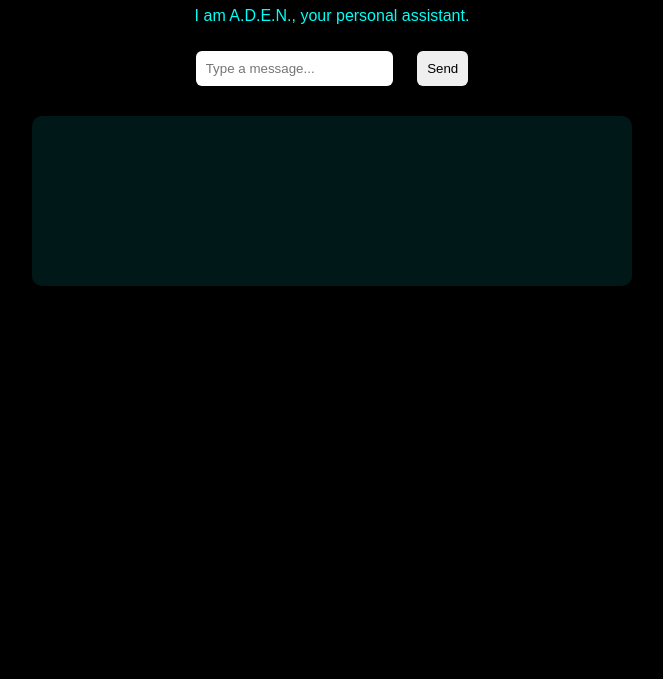
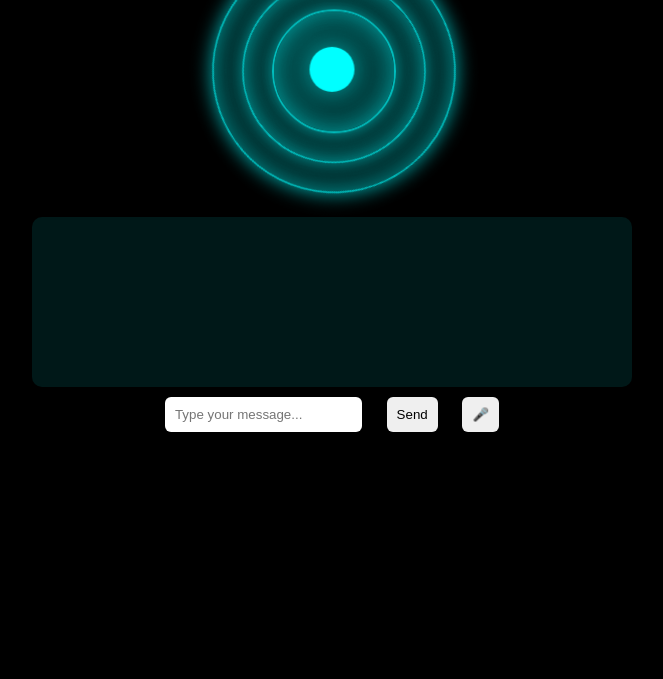
Before and after one commit to Piyush-Anand164/personal-aden, a plain HTML site: page index.html in a window 1280 px wide. Shown: the part 121-800 px from the top of the page, without its empty margins (308-971 px from the left). Drawn offline with Linux system fonts and the light colour scheme; files that its build step writes are made by us from their sources.

Commit message:
Update index.html

```diff
--- a/index.html
+++ b/index.html
@@ -3,17 +3,36 @@
 <head>
   <meta charset="UTF-8" />
   <meta name="viewport" content="width=device-width, initial-scale=1.0" />
-  <title>A.D.E.N. - Assistant</title>
-  <link rel="stylesheet" href="style.css" />
+  <title>A.D.E.N. – Your AI Assistant</title>
+  <link rel="stylesheet" href="/static/style.css" />
+  <script src="/static/script.js" defer></script>
+  <link href="https://fonts.googleapis.com/css2?family=Orbitron:wght@500&display=swap" rel="stylesheet" />
 </head>
 <body>
   <div class="container">
-    <h1>Welcome, Commander</h1>
-    <p>I am A.D.E.N., your personal assistant.</p>
-    <input type="text" id="userInput" placeholder="Type a message..." />
-    <button onclick="sendMessage()">Send</button>
+
+    <!-- 🔵 A.D.E.N. AI FACE -->
+    <div class="jarvis-face">
+      <div class="ring outer"></div>
+      <div class="ring mid"></div>
+      <div class="ring inner"></div>
+      <div class="core"></div>
+    </div>
+
+    <!-- 💬 CHAT DISPLAY -->
     <div id="chat-box"></div>
+
+    <!-- ⌨️ CHAT INPUT AREA -->
+    <div class="chat-input">
+      <input
+        type="text"
+        id="user-input"
+        placeholder="Type your message..."
+        onkeydown="if(event.key==='Enter'){sendMessage();}"
+      />
+      <button onclick="sendMessage()">Send</button>
+      <button onclick="startListening()">🎤</button>
+    </div>
   </div>
-  <script src="script.js"></script>
 </body>
 </html>
```
